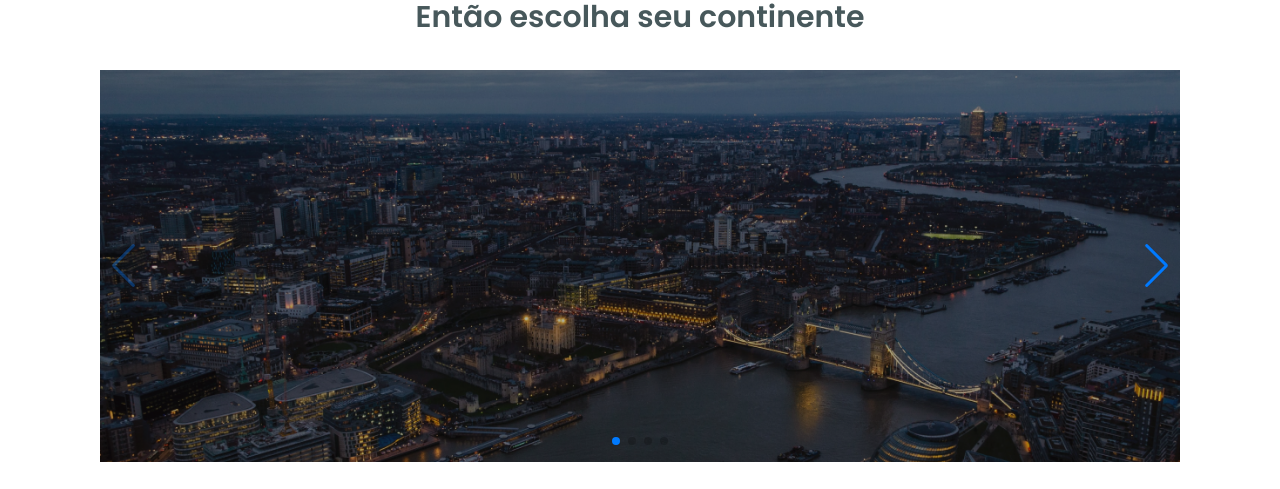
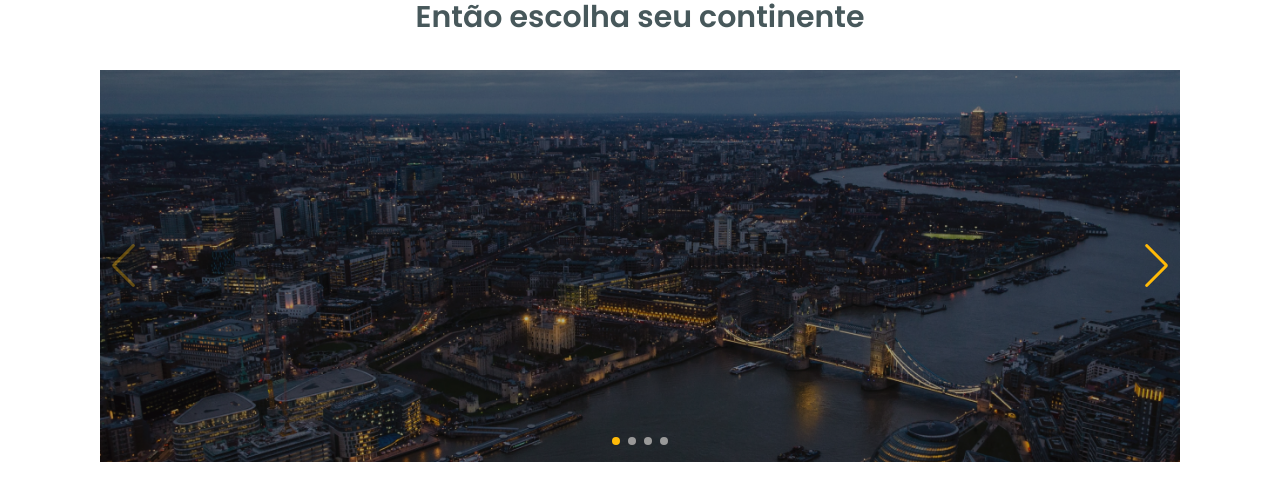
Before and after one commit to vidarafael/worldtrip, a Next.js app: page / in a window 1280 px wide. Shown: the part 790-1279 px from the top of the page. Built offline with nearby package versions, Linux system fonts and the light colour scheme.

Commit message:
adicionando estilização para o swiper

```diff
--- a/src/components/Slide.tsx
+++ b/src/components/Slide.tsx
@@ -8,15 +8,34 @@ import { Box } from '@chakra-ui/layout';
 import 'swiper/css';
 import 'swiper/css/navigation';
 import 'swiper/css/pagination';
-import styles from '../styles/styles.module.css';
 
 
 const Slide = (): JSX.Element => {
+  const css = `
+    div.swiper-button-prev,
+    div.swiper-button-next {
+      color: #FFBA08;
+    }
+
+    span.swiper-pagination-bullet {
+      background: #999999;
+      opacity: 1;
+    }
+
+    span.swiper-pagination-bullet-active {
+      background: #FFBA08;
+    }
+
+  `
+
   return (
+    <>
+      <style>
+        {css}
+      </style>
       <Box maxWidth="1080px" mx="auto" my="30px">
         <Swiper
         // install Swiper modules
-        className={styles['swiper-button-prev']}
           modules={[Navigation, Pagination, A11y]}
           spaceBetween={10}
           slidesPerView={1}
@@ -40,6 +59,7 @@ const Slide = (): JSX.Element => {
           </SwiperSlide>
         </Swiper>
       </Box>
+    </>
   )
 }
 
--- a/src/styles/styles.module.css
+++ /dev/null
@@ -1,7 +0,0 @@
-.swiper-button-prev {
-  background-color: white;
-  background-color: rgba(255, 255, 255, 0.5);
-  color: #000 !important;
-  fill: black !important;
-  stroke: black !important;
-}
```
Lines whose indentation alone changed are shown as unchanged.
